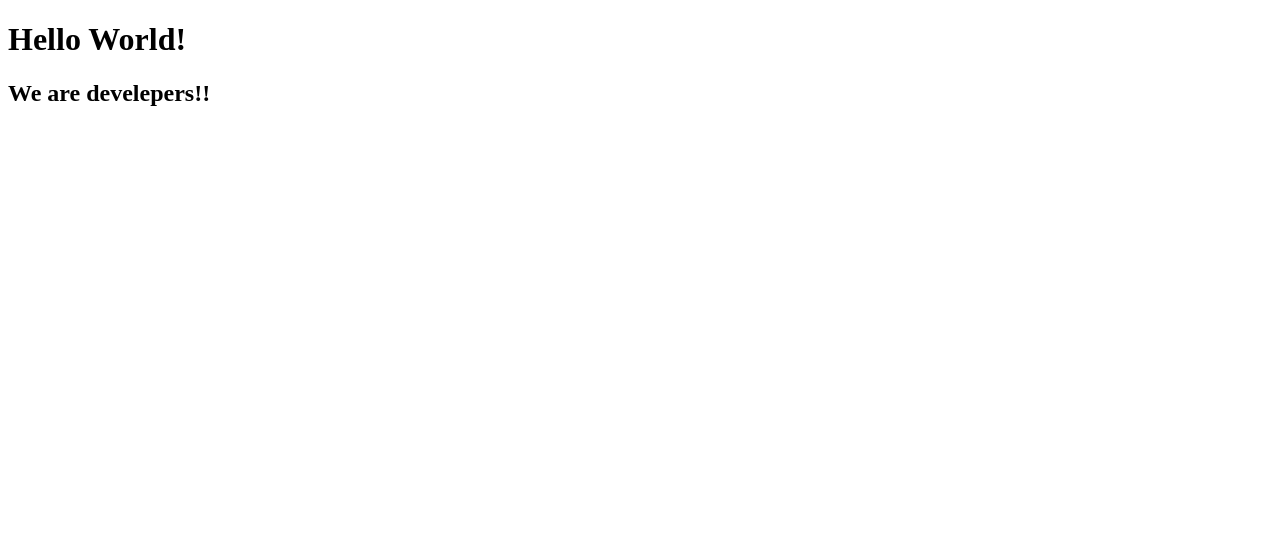
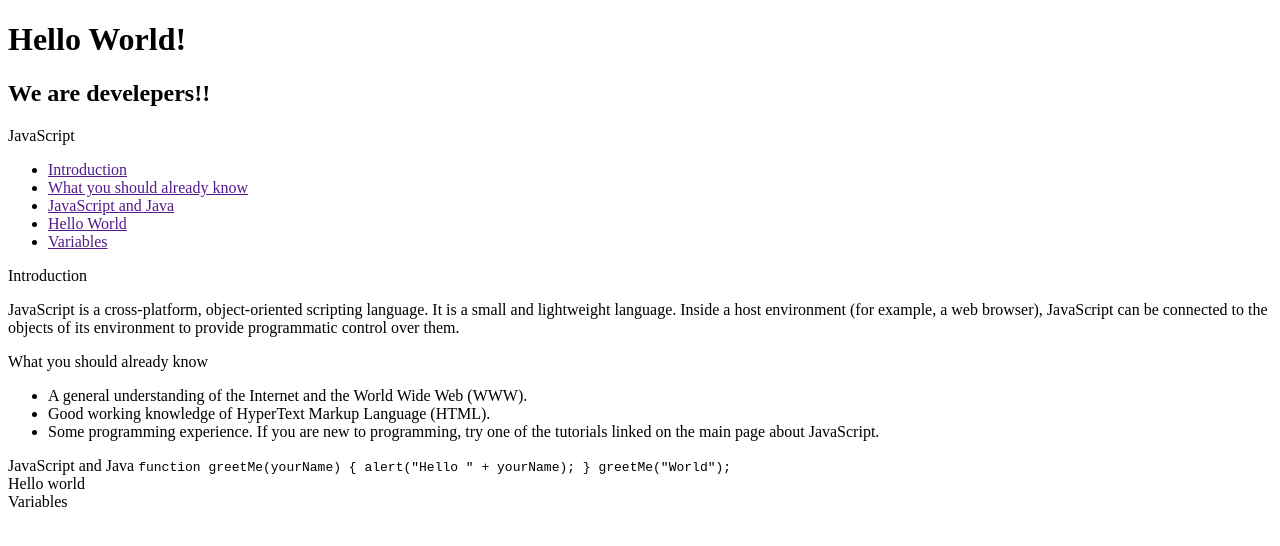
Before and after one commit to NanBel/codignwhitCristhian, a plain HTML site: page index.html in a window 1280 px wide. Drawn offline with Linux system fonts and the light colour scheme.

Commit message:
section,links

```diff
--- a/index.html
+++ b/index.html
@@ -9,6 +9,47 @@
   <body>
     <h1>Hello World!</h1>
     <h2>We are develepers!!</h2>
+    <main id="main-doc">
+      <nav id="navbar">
+        <header>JavaScript</header>
+        <ul>
+          <li><a class="nav-link" href="">Introduction</a></li>
+          <li><a class="nav-link" href="">What you should already know</a></li>
+          <li><a class="nav-link" href="">JavaScript and Java</a></li>
+          <li><a class="nav-link" href="">Hello World</a></li>
+          <li><a class="nav-link" href="">Variables</a></li>
+        </ul>
+      </nav>
+      <section class="main-section" id="introduction">
+          <header>Introduction</h1>
+            <p>
+              JavaScript is a cross-platform, object-oriented scripting language. It is a small and lightweight language. Inside a host environment (for example, a web browser), JavaScript can be connected to the objects of its environment to provide programmatic control over them.
+            </p>
+      </section>
+      <section class="main-section" id="already">
+        <header>What you should already know</h1>
+        <ul>
+          <li>A general understanding of the Internet and the World Wide Web (WWW).</li>
+          <li>Good working knowledge of HyperText Markup Language (HTML).
+          </li>
+          <li>Some programming experience. If you are new to programming, try one of the tutorials linked on the main page about JavaScript.
+          </li>
+        </ul>
+      </section>
+      <section class="main-section" id="javascript_java">
+        <header>JavaScript and Java</h1>
+          <code>
+            function greetMe(yourName) { alert("Hello " + yourName); }
+            greetMe("World");
+          </code>
+      </section>
+      <section class="main-section" id="hello_world">
+        <header>Hello world</h1>
+      </section>
+      <section class="main-section" id="variables">
+        Variables
+      </section>
+    </main>
     <script src="https://cdn.freecodecamp.org/testable-projects-fcc/v1/bundle.js"></script>
 
     <!--
```
